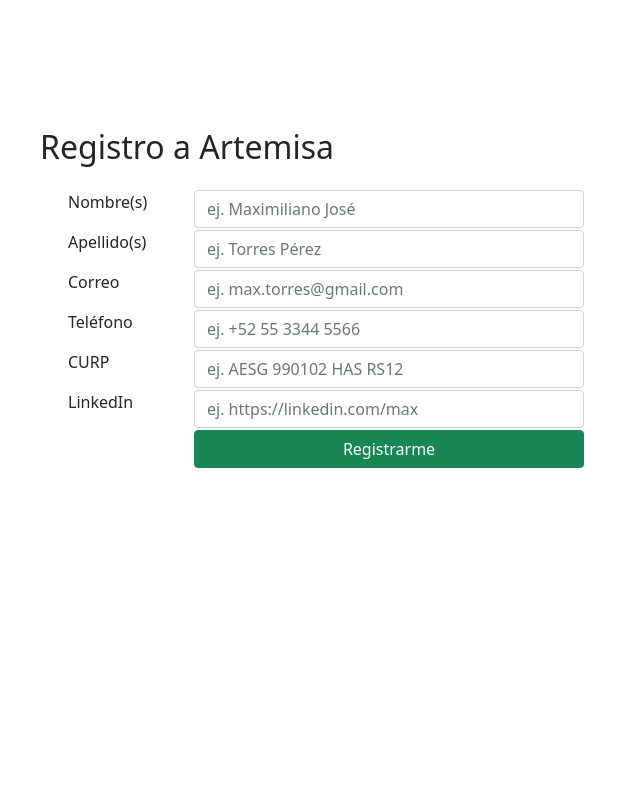
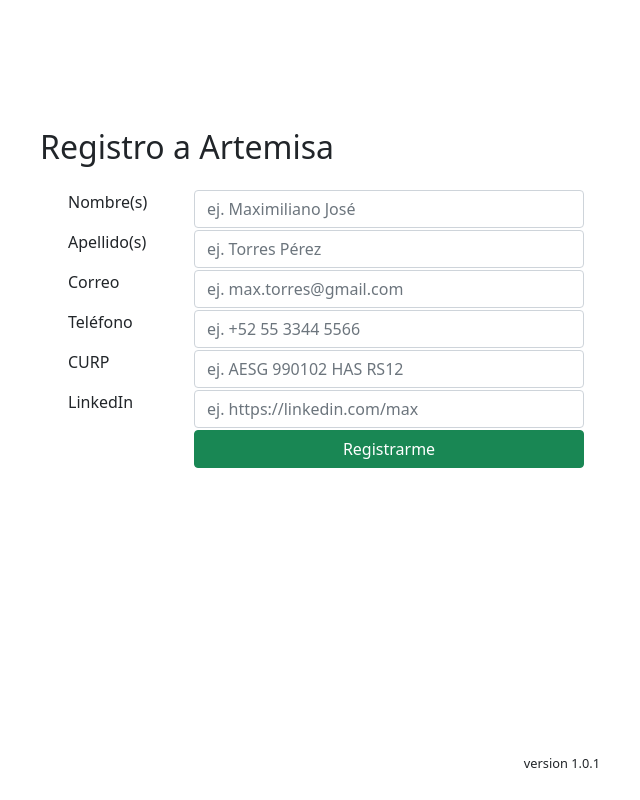
Before and after one commit to qbits-mx/simple-vue, a Vue app: page / in a window 1280 px wide. Shown: the whole page, without its empty margins (320-960 px from the left). Built offline with nearby package versions, Linux system fonts and the light colour scheme.

Commit message:
adding footer

```diff
--- a/src/views/HomeView.vue
+++ b/src/views/HomeView.vue
@@ -129,6 +129,9 @@
 
     </div>
 
+    <div class="footer ancho">
+      <small>version {{ version }}</small>
+    </div>
   </div>
 </template>
 
@@ -165,7 +168,8 @@
          phone: "",
          msgPhone:"",
          systemErrors:"",
-         allCorrect: true
+         allCorrect: true,
+         version: process.env.VUE_APP_VERSION
        }
    },
    methods: {
@@ -334,4 +338,12 @@
 .notValid {
   color:#ff0000;
 }
+.footer {
+  position: absolute;
+  bottom: 0;
+  width: 100%;
+  height: 50px;
+  background-color: transparent;
+  text-align: right;
+}
 </style>
```
Also changed, not shown: 1 other file (tests, documents, lock files or other folders).
